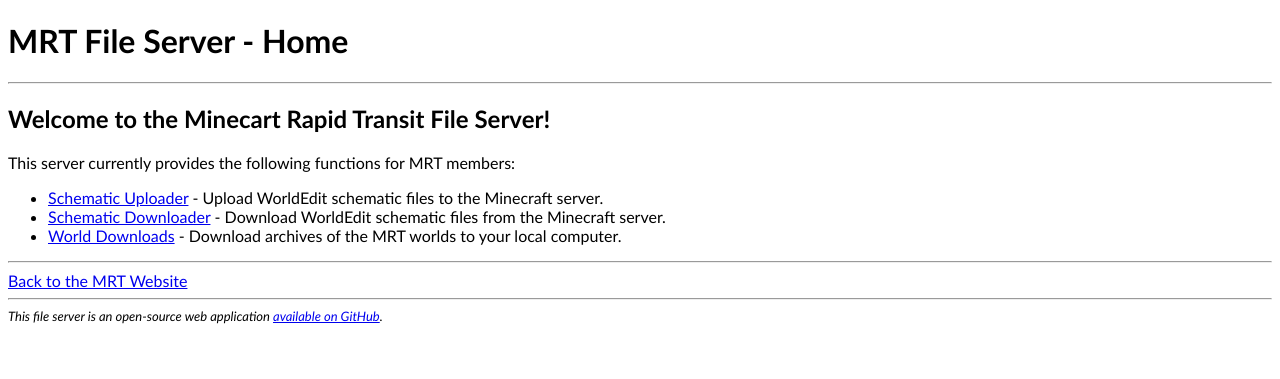
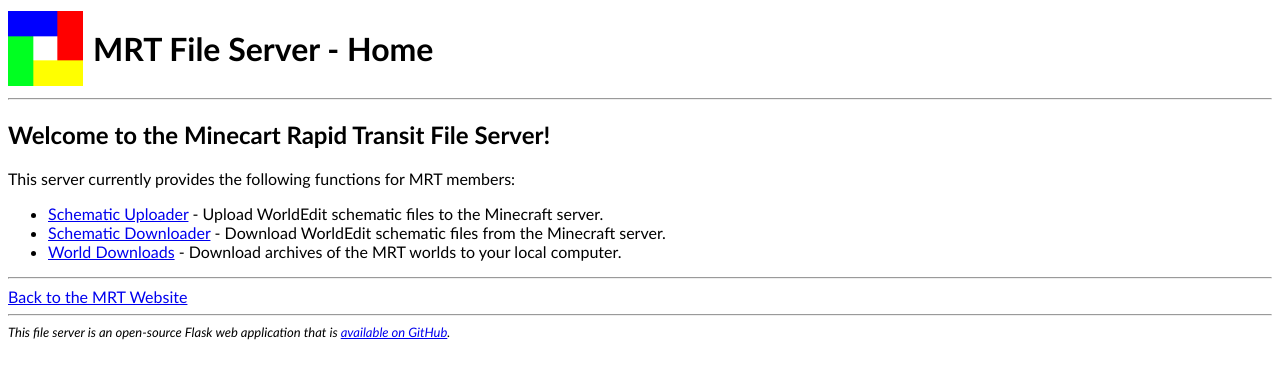
Before and after one commit to Frumple/mrt-file-server, a Flask app: page / in a window 1280 px wide. Shown: the top 379 px of the page. Run offline with Flask 2, Linux system fonts and the light colour scheme.

Commit message:
Add MRT logo to layout.

```diff
--- a/mrt_file_server/static/styles/default.css
+++ b/mrt_file_server/static/styles/default.css
@@ -1,5 +1,14 @@
 * {
   font-family: "Trebuchet MS", Arial, Helvetica, sans-serif;
+}
+
+.header {
+  display: flex;
+  align-items: center;
+}
+
+.logo {
+  margin-right: 10px;
 }
 
 .credits {
--- a/mrt_file_server/templates/layout.html
+++ b/mrt_file_server/templates/layout.html
@@ -6,7 +6,10 @@
     <link rel="stylesheet" type="text/css" href="{{ url_for('static', filename='styles/default.css') }}" />
   </head>
   <body>
-    <h1>MRT File Server - {{ self.title() }}</h1>
+    <div class="header">
+      <img src="{{ url_for('static', filename='logo-75.png') }}" alt="Minecart Rapid Transit Logo" class="logo">
+      <h1>MRT File Server - {{ self.title() }}</h1>
+    </div>
     <hr />
     {% with messages = get_flashed_messages() %}
       {% if messages %}
@@ -24,7 +27,7 @@
     {% if home %}
       <span><a href="https://www.minecartrapidtransit.net">Back to the MRT Website</a></span>
       <hr />
-      <div class="credits">This file server is an open-source web application <a href="https://github.com/Frumple/mrt-file-server">available on GitHub</a>.</div>
+      <div class="credits">This file server is an open-source Flask web application that is <a href="https://github.com/Frumple/mrt-file-server">available on GitHub</a>.</div>
     {% else %}
       <span><a href="{{ url_for('index') }}">Back to File Server Home</a></span>
     {% endif %}
```
Also changed, not shown: mrt_file_server/static/logo-75.png (added).
